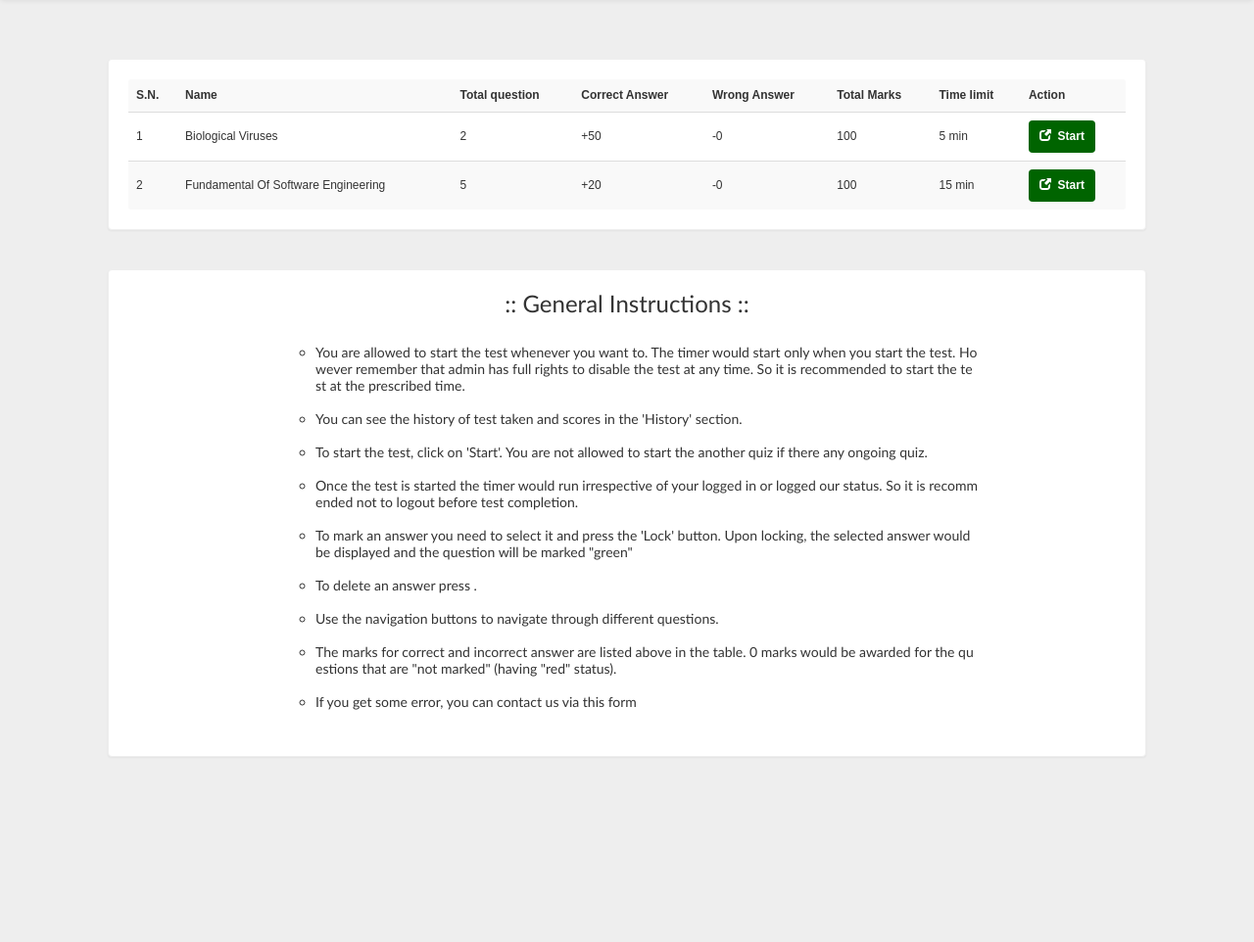
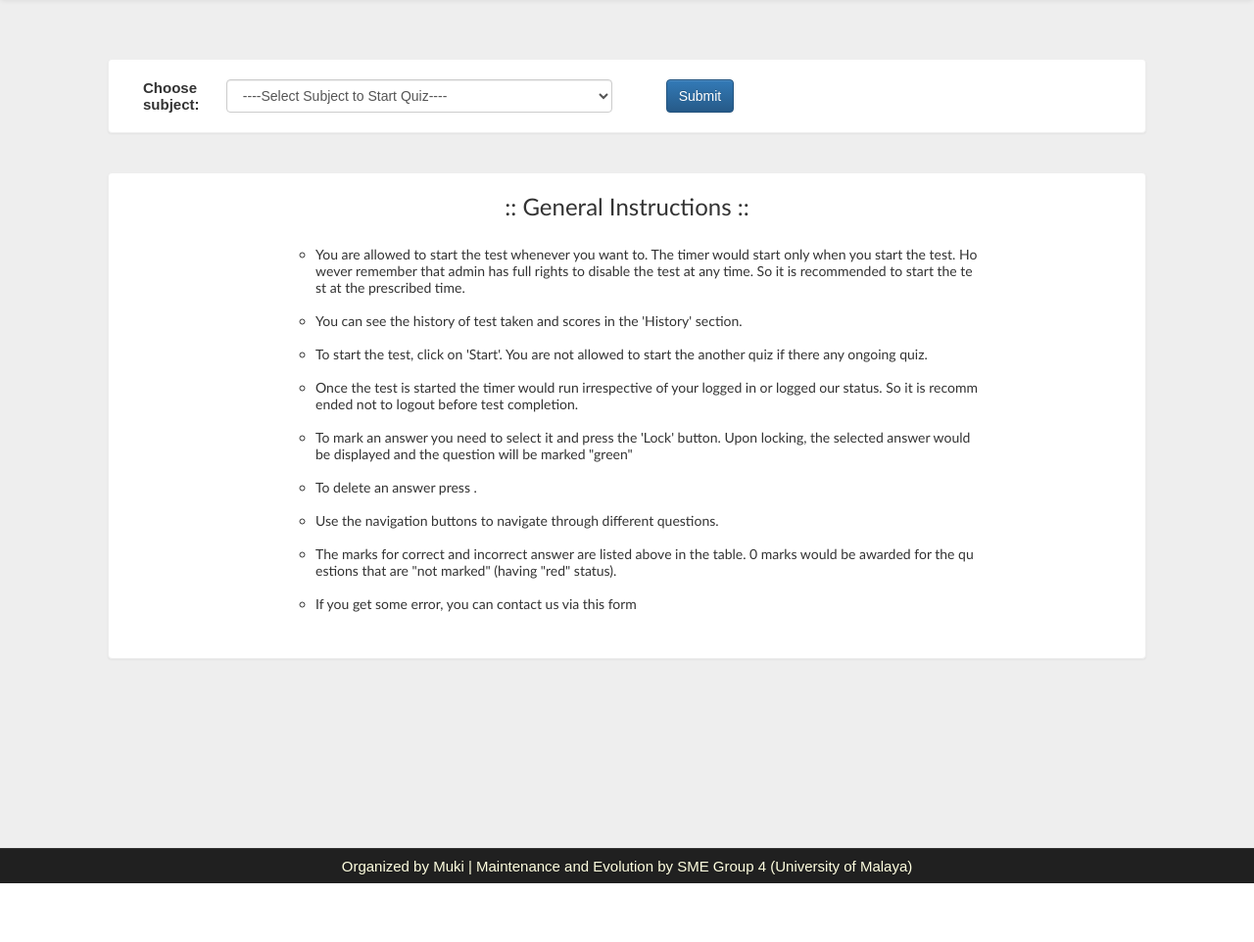
Before and after one commit to aimanshahran/SME-Group4, a PHP site: page /account.php?q=1 in a window 1280 px wide. Shown: the part 122-1084 px from the top of the page at 98% size. After the commit the page ends 1024 px from the top, so only its background shows below. Run offline with PHP 8.4, Linux system fonts and the light colour scheme; a user stored in the database is signed in; data comes from the database, SQL or seed files in the repository; data that the repository does not hold is empty; some web fonts are replaced.

Commit message:
Add subject for user side
User will need to choose subject for quiz

```diff
--- a/account.php
+++ b/account.php
@@ -123,12 +123,29 @@ if (@$_GET['q'] == 5)
   </div>
 </nav>
 <div class="container">
+	<?php
+	if (@$_GET['q'] == 1) { ?>
 <div class="row">
 <div class="col-md-12">
+<div class="panel">
 <?php
-          if (@$_GET['q'] == 1) {
-
-            $result = mysqli_query($con, "SELECT * FROM quiz WHERE status = 'enabled' ORDER BY date DESC") or die('Error');
+	echo '<div class="col-md-1"><b>Choose subject:</b></div><div class="col-md-5"><form class="form-horizontal title1" name="form" action="account.php"  method="GET"><select id="subjectname" name="sub" placeholder="Select Subject" class="form-control input-md" >
+		<option>----Select Subject to Start Quiz----</option>';
+	$resultsubject = mysqli_query($con, "SELECT * FROM subject") or die('Error');
+	while ($rowsubject = mysqli_fetch_array($resultsubject)) {
+		echo'
+		  <option value="'.$rowsubject['subID'].'" '; if((isset($_GET['sub'])) && ($rowsubject['subID']==$_GET['sub'])){ echo 'selected';} echo '>'.$rowsubject['subjectName'].'</option>';
+	}
+	echo '</select></div>
+	<input id="q" name="q" value="1" type="hidden"><div class="col-md-1">
+    <input  type="submit" style="margin-left:45%" class="btn btn-primary" value="Submit" class="btn btn-primary"/>
+  </div><br/><br/>';
+?>
+</div>
+<?php
+          if (isset($_GET['sub'])) {
+			$subID = $_GET['sub'];
+            $result = mysqli_query($con, "SELECT * FROM quiz WHERE status = 'enabled' AND subID = '$subID' ORDER BY date DESC") or die('Error');
             echo
             '<div class="panel">
                             <table class="table table-striped title1"  style="vertical-align:middle">
@@ -143,13 +160,16 @@ if (@$_GET['q'] == 5)
                                     <td style="vertical-align:middle"><b>Action</b></td>
                                 </tr>';
             $c = 1;
-            while ($row = mysqli_fetch_array($result)) {
-              $title   = $row['title'];
-              $total   = $row['total'];
-              $correct = $row['correct'];
-              $wrong   = $row['wrong'];
-              $time    = $row['time'];
-              $eid     = $row['eid'];
+			$rowcount = mysqli_fetch_row($result);
+			if($rowcount>0){
+				$resultquiz = mysqli_query($con, "SELECT * FROM quiz WHERE status = 'enabled' AND subID = '$subID' ORDER BY date DESC") or die('Error');
+				while ($rowquiz = mysqli_fetch_array($resultquiz)) {
+				  $title   = $rowquiz['title'];
+				  $total   = $rowquiz['total'];
+				  $correct = $rowquiz['correct'];
+				  $wrong   = $rowquiz['wrong'];
+				  $time    = $rowquiz['time'];
+				  $eid     = $rowquiz['eid'];
 				  $q12 = mysqli_query($con, "SELECT score FROM history WHERE eid='$eid' AND username='$username'") or die('Error98');
 				  $rowcount = mysqli_num_rows($q12);
 				  $query = mysqli_query($con, "SELECT * FROM history WHERE status = 'ongoing' AND username ='$username' ");
@@ -282,11 +302,15 @@ if (@$_GET['q'] == 5)
 					}
 				  }
 				}
+			}else{
+				echo '<tr><td colspan="8" style="text-align: center;font-weight: bold;">None for this subject. Please choose other subject.</td></tr>';
+		  }
             $c = 0;
             echo
-            '</table>
-                            </div>
-                            <div class="panel"
+            '</table></div>';
+
+			}
+            echo '<div class="panel"
                             style=
                                 "padding-top:1px;
                                 padding-left:15%;
```
Also changed, not shown: dash.php (+4 -3 lines). Lines whose indentation alone changed are shown as unchanged.
